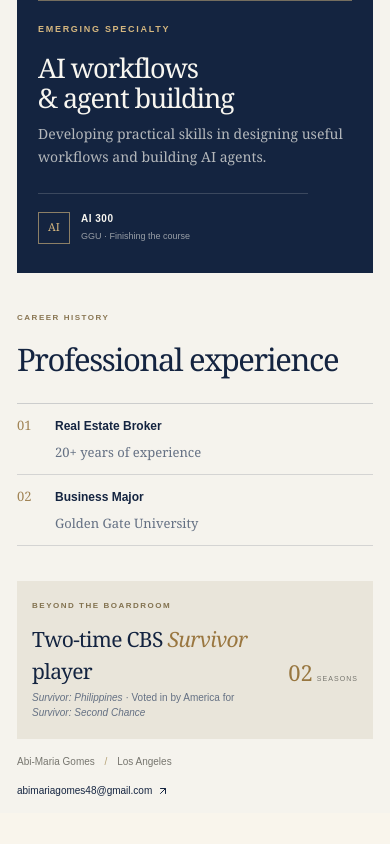
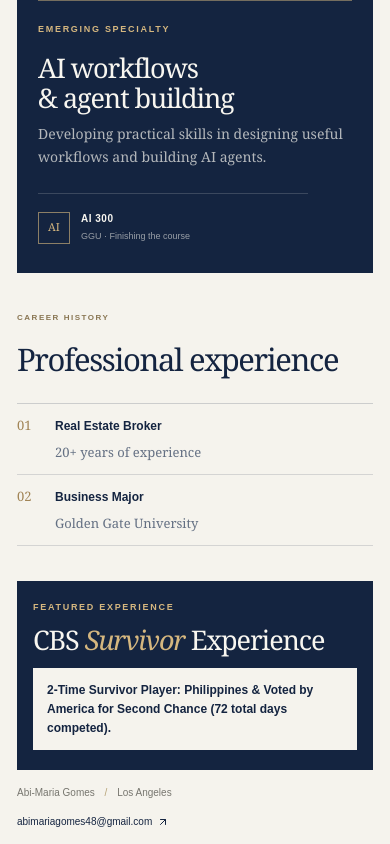
Before and after one commit to Abi-Maria/abi-maria, a Next.js app: page / in a window 390 px wide. Shown: the part 605-1449 px from the top of the page. Before the commit the page ends 1418 px from the top, so only its background shows below. Built offline with nearby package versions, Linux system fonts and the light colour scheme.

Commit message:
feat: update survivor-related styles and content in personal-card component
V0-Chat-Id: ctUHF39njkA

```diff
--- a/app/globals.css
+++ b/app/globals.css
@@ -137,13 +137,12 @@ body { margin: 0; background: var(--background); color: var(--foreground); }
 .history-number { color: #a18456; font-family: Georgia, 'Times New Roman', serif; font-size: 13px; }
 .history-row h3 { margin: 0; font-size: 12px; font-weight: 700; }
 .history-row p { margin: 0; color: var(--ink-soft); font-family: Georgia, 'Times New Roman', serif; font-size: 13px; }
-.survivor-highlight { display: grid; grid-template-columns: .72fr 1.28fr auto; align-items: center; gap: clamp(24px, 7vw, 88px); padding: 24px 27px; background: #e9e5da; }
-.survivor-label { color: #82724f; font-size: 8px; }
-.survivor-copy h2 { margin: 0 0 4px; font-family: Georgia, 'Times New Roman', serif; font-size: 25px; font-weight: 400; letter-spacing: -.03em; }
-.survivor-copy h2 em { color: #9a7740; font-weight: 400; }
-.survivor-copy p { margin: 0; color: var(--ink-soft); font-size: 11px; }
-.survivor-count { display: flex; align-items: baseline; gap: 7px; color: #987740; font-family: Georgia, 'Times New Roman', serif; font-size: 26px; }
-.survivor-count small { color: #77766f; font-family: Arial, Helvetica, sans-serif; font-size: 8px; letter-spacing: .15em; }
+.survivor-highlight { display: grid; gap: 14px; padding: clamp(25px, 4vw, 42px); background: var(--navy); color: #f8f6f0; }
+.survivor-label { color: var(--brass); font-size: 9px; }
+.survivor-highlight h2 { margin: 0; font-family: Georgia, 'Times New Roman', serif; font-size: clamp(30px, 4vw, 43px); font-weight: 400; letter-spacing: -.04em; line-height: 1.1; }
+.survivor-highlight h2 em { color: var(--brass); font-weight: 400; }
+.survivor-banner { margin: 4px 0 0; padding: 17px 20px; background: #f5f3ed; color: var(--navy); font-size: clamp(12px, 1.4vw, 15px); line-height: 1.55; }
+.survivor-banner strong { font-weight: 700; }
 .page-footer { display: flex; min-height: 72px; align-items: center; justify-content: space-between; gap: 14px; color: #77766f; font-size: 10px; }
 .footer-divider { padding-inline: 7px; color: #b6a276; }
 .page-footer a { display: inline-flex; align-items: center; gap: 5px; color: var(--navy); text-decoration: none; transition: color .2s ease; }
@@ -163,9 +162,9 @@ body { margin: 0; background: var(--background); color: var(--foreground); }
   .course-note { max-width: 270px; }
   .professional-history { grid-template-columns: 1fr; gap: 21px; padding: 39px 0 35px; }
   .section-heading h2 { font-size: 31px; }
-  .survivor-highlight { grid-template-columns: 1fr auto; gap: 13px 18px; padding: 19px 20px; }
-  .survivor-label { grid-column: 1 / -1; }
-  .survivor-copy h2 { font-size: 23px; }
+  .survivor-highlight { gap: 12px; padding: 22px; }
+  .survivor-highlight h2 { font-size: 29px; }
+  .survivor-banner { padding: 15px 16px; font-size: 12px; }
 }
 @media (max-width: 430px) {
   .calling-card-page { padding-inline: 17px; }
@@ -178,11 +177,9 @@ body { margin: 0; background: var(--background); color: var(--foreground); }
   .hero-actions { align-items: flex-start; flex-direction: column; gap: 14px; }
   .history-row { grid-template-columns: 28px 1fr; gap: 7px 10px; padding-block: 12px; }
   .history-row p { grid-column: 2; }
-  .survivor-highlight { gap: 12px 8px; padding-inline: 15px; }
-  .survivor-copy h2 { font-size: 21px; }
-  .survivor-copy p { max-width: 205px; font-size: 10px; line-height: 1.45; }
-  .survivor-count { gap: 4px; font-size: 22px; }
-  .survivor-count small { font-size: 7px; }
+  .survivor-highlight { gap: 10px; padding: 20px 16px; }
+  .survivor-highlight h2 { font-size: 27px; }
+  .survivor-banner { padding: 13px 14px; font-size: 12px; }
   .page-footer { align-items: flex-start; flex-direction: column; justify-content: center; padding-block: 15px; }
 }
 @media (prefers-reduced-motion: reduce) {
--- a/components/personal-card.tsx
+++ b/components/personal-card.tsx
@@ -64,12 +64,11 @@ export function PersonalCard() {
       </section>
 
       <section className="survivor-highlight" aria-labelledby="survivor-title">
-        <span className="survivor-label">BEYOND THE BOARDROOM</span>
-        <div className="survivor-copy">
-          <h2 id="survivor-title">Two-time CBS <em>Survivor</em> player</h2>
-          <p><em>Survivor: Philippines</em> · Voted in by America for <em>Survivor: Second Chance</em></p>
-        </div>
-        <span className="survivor-count" aria-label="Two seasons">02 <small>SEASONS</small></span>
+        <span className="survivor-label">FEATURED EXPERIENCE</span>
+        <h2 id="survivor-title">CBS <em>Survivor</em> Experience</h2>
+        <p className="survivor-banner">
+          <strong>2-Time Survivor Player: Philippines &amp; Voted by America for Second Chance (72 total days competed).</strong>
+        </p>
       </section>
 
       <footer className="page-footer">
```
